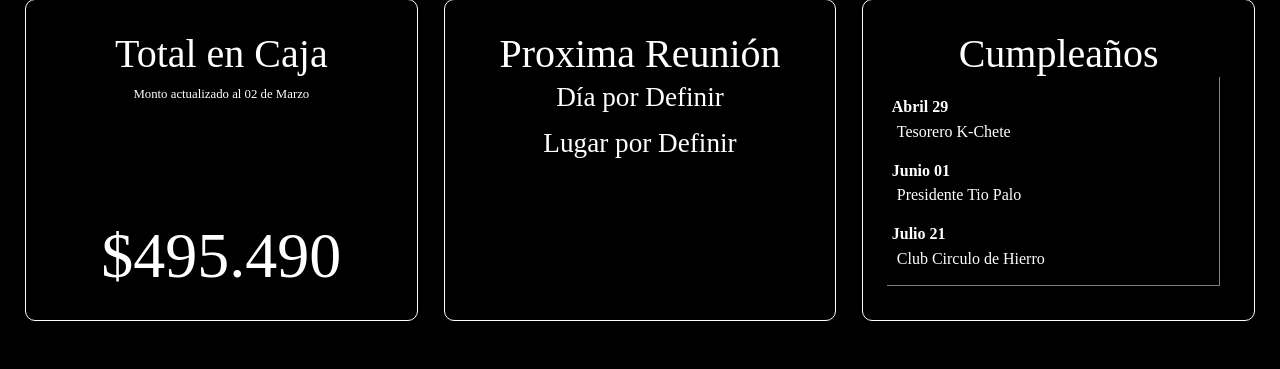
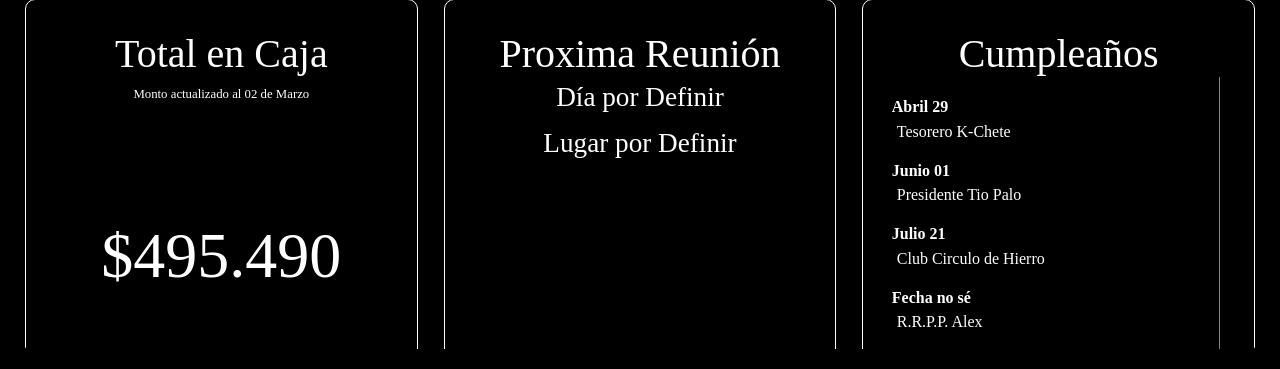
Before and after one commit to circulodehierro/circulodehierro.github.io, a PHP site: page / in a window 1280 px wide, after a click on "Resumen General". Shown: the part 560-929 px from the top of the page. Run offline with PHP 8.4, Linux system fonts and the light colour scheme.

Commit message:
Add files via upload

```diff
--- a/css/estilos.css
+++ b/css/estilos.css
@@ -350,7 +350,7 @@
         border-radius: 10px;
         position: relative;
         display: inline-block;
-        height: 40vh;
+        height: 100vh;
     }
     .enero_2023, .febrero_2023, .marzo_2023, .abril_2023, .mayo_2023, .junio_2023, .julio_2023, .agosto_2023, .septiembre_2023, .octubre_2023, .noviembre_2023, .diciembre_2023, .enero_2024, .febrero_2024, .marzo_2024, .abril_2024, .mayo_2024, .junio_2024, .julio_2024, .agosto_2024, .septiembre_2024, .octubre_2024, .noviembre_2024, .diciembre_2024{
         margin-top: 50px;
```
